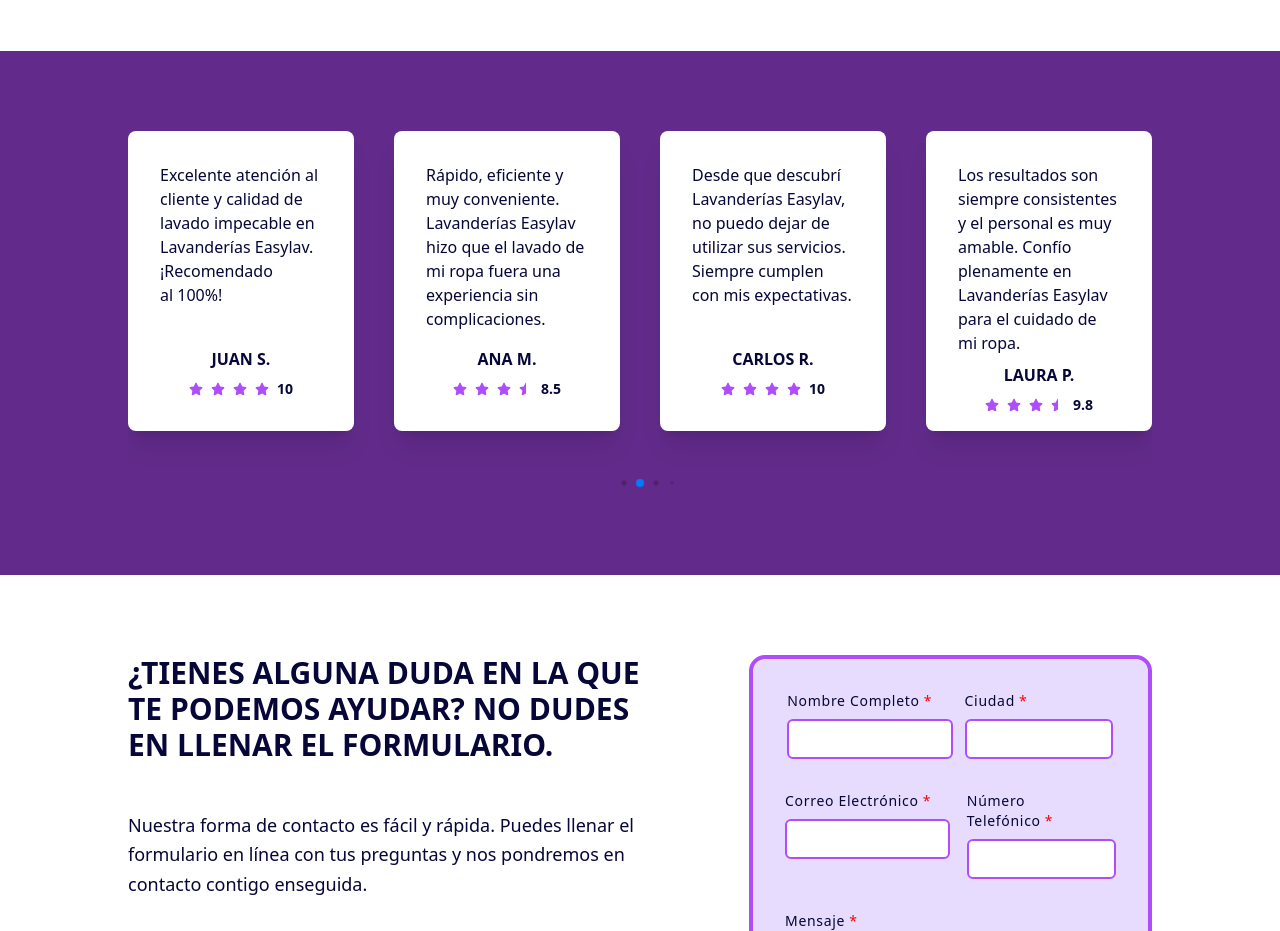
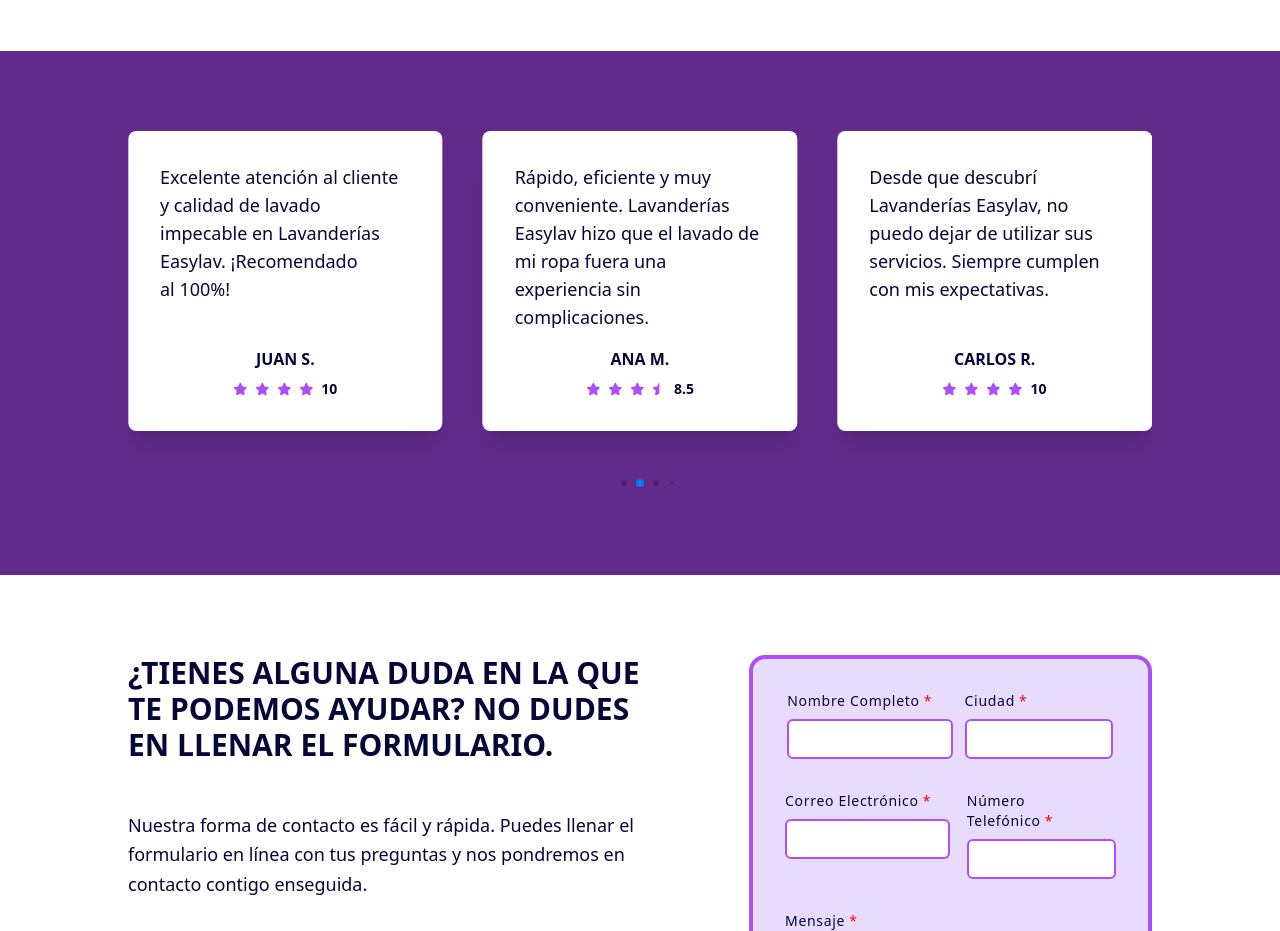
Before and after one commit to dspwebstudiomx/easylav-react, a React (Vite) app: page / in a window 1280 px wide. Shown: the part 7220-8151 px from the top of the page. Built offline with nearby package versions, Linux system fonts and the light colour scheme; no server answers.

Commit message:
refactor: ajusta el número de slides en CarouselTestimonios y el tamaño de texto en Testimonio para mejorar la presentación

```diff
--- a/src/pages/inicio/Testimonios/CarouselTestimonios.jsx
+++ b/src/pages/inicio/Testimonios/CarouselTestimonios.jsx
@@ -45,7 +45,7 @@ const CarouselTestimonios = () => {
               touchRatio: 1,
             },
             768: {
-              slidesPerView: 3,
+              slidesPerView: 2,
               spaceBetweenSlides: 30,
               touchRatio: 1,
             },
@@ -55,7 +55,7 @@ const CarouselTestimonios = () => {
               touchRatio: 1,
             },
             1210: {
-              slidesPerView: 4,
+              slidesPerView: 3,
               spaceBetweenSlides: 30,
               touchRatio: 1,
             },
--- a/src/pages/inicio/Testimonios/Testimonio.jsx
+++ b/src/pages/inicio/Testimonios/Testimonio.jsx
@@ -22,7 +22,7 @@ const Testimonio = ({ testimonio }) => {
       className="pt-8 pb-2 px-8 flex flex-col justify-between bg-light text-dark rounded-lg h-[360px] sm:h-[300px] w-[80%] sm:w-full shadow-xl mx-auto"
       key={TESTIMONY_ID}>
       {/* Testimonio */}
-      <p id={`testimonio-parrafo-${PERSON_NAME_TESTIMONY}`} className="text-pretty text-base">
+      <p id={`testimonio-parrafo-${PERSON_NAME_TESTIMONY}`} className="text-pretty text-lg">
         {TESTIMONY}
       </p>
       {/* Testimonio */}
```
